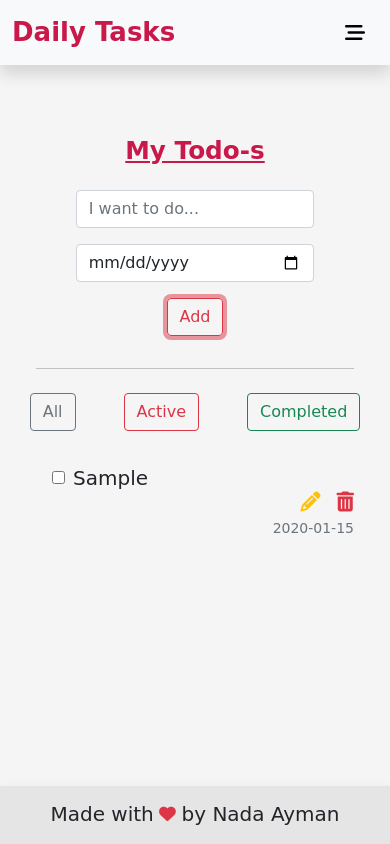
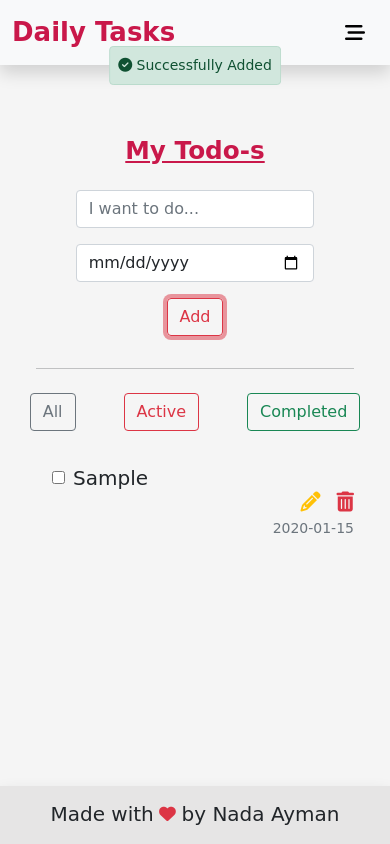
Before and after one commit to nadaa15/To-Do-List, a plain HTML site: page index.html in a window 390 px wide. Both pictures are taken after typing "Sample", "2020-01-15" into the empty fields and a click on the button "Add". Drawn offline with Linux system fonts and the light colour scheme.

Commit message:
adding alert messages

```diff
--- a/css/style.css
+++ b/css/style.css
@@ -54,6 +54,15 @@ ul{
 .title{
     cursor: pointer;
 }
+.alerts{
+    position: fixed;
+    top: 30px;
+    left: 50%;
+    overflow: hidden;
+    z-index: 1050;
+    width: fit-content;
+    transform: translateX(-50%);
+}
 footer{
     background-color: #e6e5e5;
 }
@@ -62,4 +71,8 @@ footer{
     .input-group{
         margin: auto;
     }
+    .alert{
+        padding: 8px;
+        font-size: 14px;
+    }
 }
--- a/index.html
+++ b/index.html
@@ -12,6 +12,7 @@
 </head>
 
 <body>
+
     <nav class="navbar navbar-expand-lg bg-light shadow fixed-top">
         <div class="container ">
             <a class="navbar-brand fw-bold" href="#">Daily Tasks</a>
@@ -28,15 +29,17 @@
                         aria-label="search" aria-describedby="addon-wrapping">
                 </div>
             </div>
+        </div>
     </nav>
     <main>
         <section class="min-vh-100">
             <div class="container py-5">
                 <div class="row d-flex justify-content-center align-items-center h-100">
                     <div class="col">
+                    <div class="alerts d-flex flex-column justify-content-center align-items-end gap-3"></div>
+                    </div>
                     <div class="flex-row my-5" id="list1">
                         <div class="card-body py-4 px-4 px-md-5">
-
                             <h1 class="h2 text-center mt-3 mb-4 h1b-3">
                                 <u>My Todo-s</u>
                             </h1>
@@ -49,18 +52,18 @@
                                                 placeholder="I want to do..." aria-describedby="button-addon2">
                                         </div>
                                         <div class="input-group mb-3">
-                                                <input type="date" class="form-control date-input"
-                                                    placeholder="On date..." aria-describedby="button-addon2">
+                                            <input type="date" class="form-control date-input" placeholder="On date..."
+                                                aria-describedby="button-addon2">
                                         </div>
                                     </div>
 
                                     <div class="d-flex justify-content-center align-items-center">
-                                            <button class="btn btn-outline-danger taxt-center" type="submit"
+                                        <button class="btn btn-outline-danger text-center" type="button"
                                             id="add-btn">Add</button>
                                     </div>
 
                                     <div class="d-flex justify-content-center align-items-center">
-                                            <button class="btn btn-outline-warning taxt-center d-none" type="submit"
+                                        <button class="btn btn-outline-warning text-center d-none" type="button"
                                             id="update-btn">Update</button>
                                     </div>
                                 </div>
--- a/js/index.js
+++ b/js/index.js
@@ -7,10 +7,15 @@ let list = document.querySelector(".list-group");
 let All = document.querySelector(".All");
 let Active = document.querySelector(".Active");
 let Completed = document.querySelector(".Completed");
+let alerts = document.querySelector(".alerts")
 
 
 let updatedIndex;
 let tasksArr = [];
+//! Alert messages variables
+let addMsg = "Successfully Added"
+let deleteMsg = "Successfully Deleted"
+let updateMsg = "Successfully Updated"
 
 if (!localStorage.getItem("tasks")) {
   tasksArr = [];
@@ -35,6 +40,7 @@ function addTask() {
     localStorage.setItem("tasks", JSON.stringify(tasksArr)),
     clear()
   displayTasks(tasksArr)
+  showAlert(addMsg)
 }
 
 //! clear inputs
@@ -44,40 +50,30 @@ function clear() {
     dateInput.value = "";
 }
 
+
 //! Display tasks
-
 function displayTasks(arr) {
     let tasksList = ``
     for (let i = 0; i < arr.length; i++) {
         tasksList += `<li class="w-100 d-md-flex justify-content-between align-items-center mb-4">
                       <div class="list-group-item d-flex justify-content-start align-items-center rounded-0 border-0 bg-transparent">
-                                    <input onclick="markAsDone(${i})" type="checkbox" name="task" id="check" ${
-          arr[i].completed ? "checked" : ""
-        }>
-                                        <p class="lead title fw-normal mb-0 ms-2 ${
-                                          arr[i].completed ? "completed" : ""
-                                        }">${arr[i].title}</p>
-
+                      <input onclick="markAsDone(${i})" type="checkbox" name="task" id="check" ${arr[i].completed ? "checked" : ""}>
+                        <p class="lead title fw-normal mb-0 ms-2 ${arr[i].completed ? "completed" : ""}">${arr[i].title}</p>
                       </div>
                       <div>
                           <div class="d-flex flex-row justify-content-end mb-3">
                             <i onclick="setFormForUpdate(${i})" type="button" class="fas fa-pencil-alt fa-lg me-3 text-warning"></i>
-                                            <i onclick="deleteTask(${
-                                              arr[i].id
-                                            })" type="button" class="fas fa-trash-alt fa-lg text-danger"></i>
+                            <i onclick="deleteTask(${arr[i].id})" type="button" class="fas fa-trash-alt fa-lg text-danger"></i>
                            </div>
                           <div class="text-end text-muted">
-                                                <p class="small date mb-0">${
-                                                  arr[i].date
-                                                }</p>
-
+                            <p class="small date mb-0">${arr[i].date}</p>
                           </div>
                       </div>
-
                       </li>`;
         list.innerHTML = tasksList
     }
 }
+
 
 //! Delete task
 
@@ -86,9 +82,11 @@ function deleteTask(id) {
     localStorage.setItem("tasks", JSON.stringify(tasksArr));
     list.innerHTML=""
   displayTasks(tasksArr)
+  showAlert(deleteMsg)
 }
 
-//! Update task
+
+//! Set form for update
 
 function setFormForUpdate(i) {
     updatedIndex = i
@@ -97,6 +95,8 @@ function setFormForUpdate(i) {
     taskInput.value = tasksArr[i].title;
     dateInput.value = tasksArr[i].date;
 }
+
+//! Update task
 function updateTask() {
     addButton.classList.remove("d-none");
     updateButton.classList.add("d-none");
@@ -106,11 +106,14 @@ function updateTask() {
      list.innerHTML = "";
     displayTasks(tasksArr);
   clear()
+  showAlert(updateMsg)
+
 }
 
 updateButton.addEventListener("click", function () {
     updateTask()
 });
+
 
 //! Search Task
 
@@ -132,15 +135,12 @@ searchInput.addEventListener("input", function () {
 
 
 
-
 //! Change Task Status
 
 function markAsDone(i) {
           tasksArr[i].completed == false
             ? (tasksArr[i].completed = true)
             : (tasksArr[i].completed = false);
-
-    console.log(tasksArr[i].completed);
     localStorage.setItem("tasks", JSON.stringify(tasksArr));
     displayTasks(tasksArr)
 }
@@ -186,3 +186,19 @@ Active.addEventListener("click", function () {
 All.addEventListener("click", function () {
   displayTasks(tasksArr)
 });
+
+
+//! Show Alerts
+function showAlert(msg) {
+  let alert = document.createElement("div");
+  alert.classList.add("alert");
+  alert.classList.add("alert-success");
+  alert.classList.add("mx-auto");
+  alert.classList.add("mb-0");
+  alert.classList.add("mt-3");
+  alert.innerHTML = `<i class="fa-solid fa-circle-check"></i> ${msg}`
+  alerts.appendChild(alert)
+  setTimeout( ()=> {
+    alert.remove()
+  },3000 )
+}
```
Lines whose indentation alone changed are shown as unchanged.
